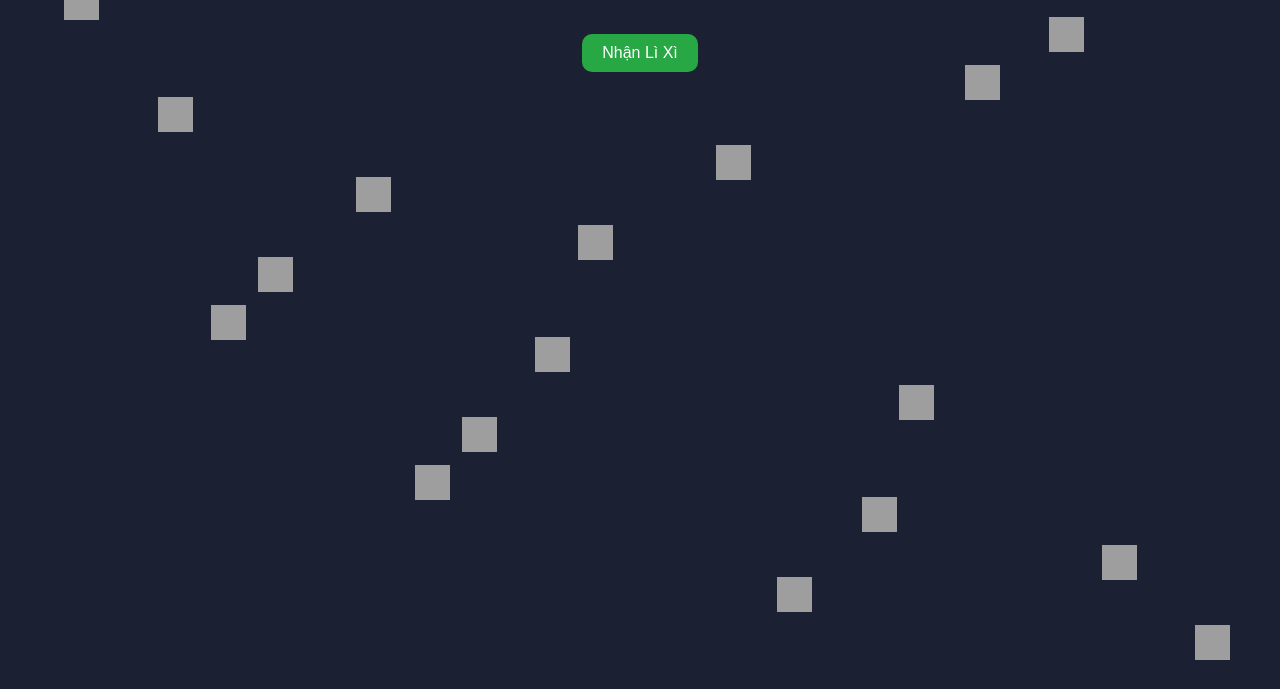
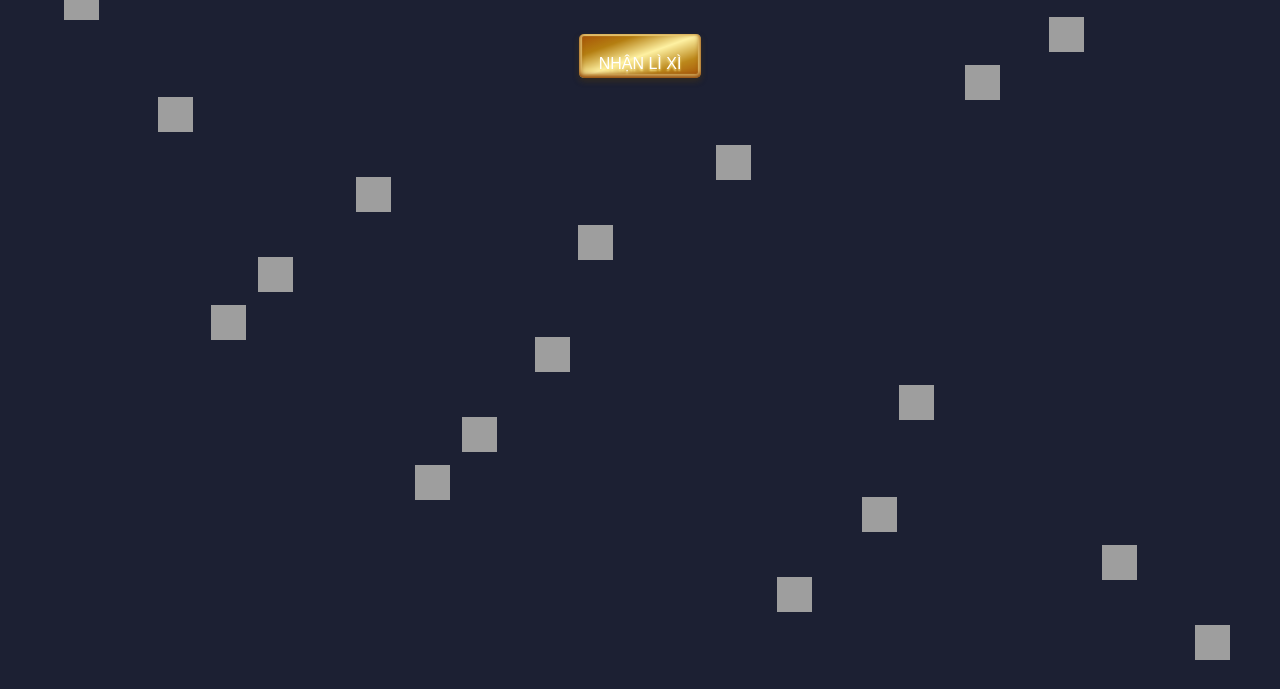
Before and after one commit to xuanhai0913/HappyNewYear, a plain HTML site: page game/xephinh/xh.html in a window 1280 px wide. Shown: the part 111-800 px from the top of the page. Drawn offline with Linux system fonts and the light colour scheme; grey boxes are pictures that could not be loaded.

Commit message:
Update xh.html

```diff
--- a/game/xephinh/xh.html
+++ b/game/xephinh/xh.html
@@ -10,7 +10,7 @@
 </head>
 <body>
     <h1>Trò chơi Lì xì may mắn</h1>
-    <button id="lixi-button" onclick="giveLuckyMoney()">Nhận Lì Xì</button>
+    <button id="lixi-button" role="button" class="golden-button" onclick="giveLuckyMoney()"><span class="golden-text">Nhận Lì Xì</span></button>
     <div id="fireworks" class="hidden"></div>
     <p id="lixi-amount"></p>
     <script src="xh.js"></script>
```
